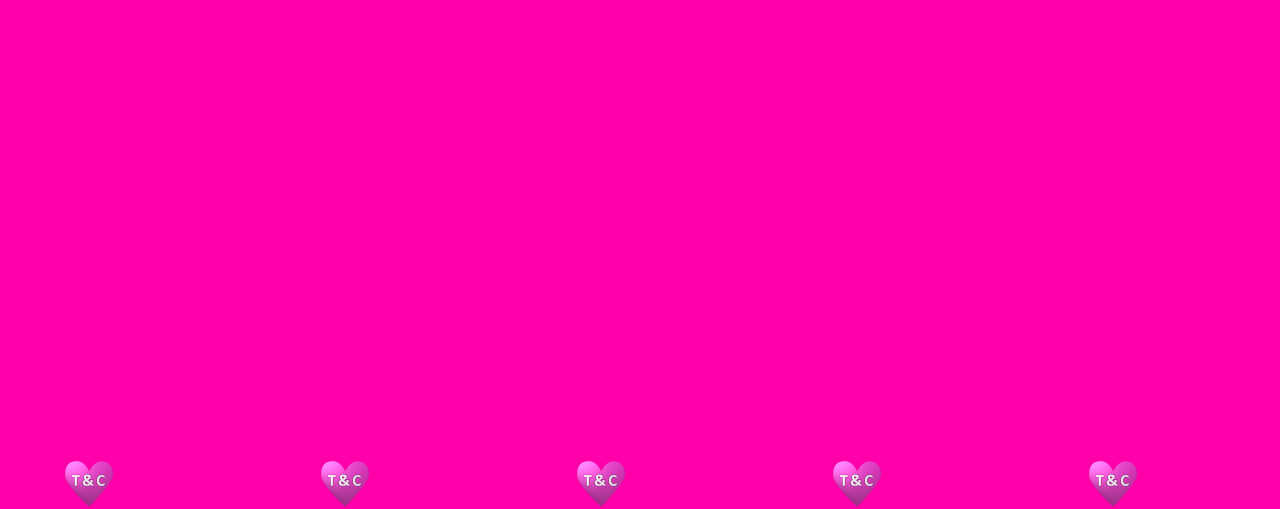
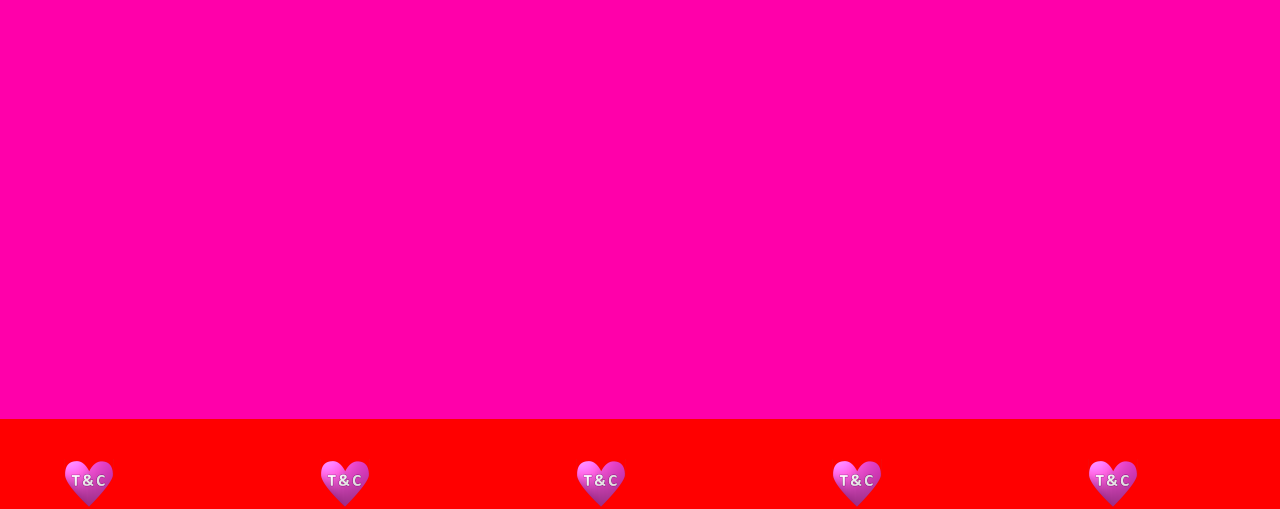
Before and after one commit to deft-one/Valentine, a plain HTML site: page index.html in a window 1280 px wide. Shown: the part 381-890 px from the top of the page. Drawn offline with Linux system fonts and the light colour scheme.

Commit message:
Update index.css

```diff
--- a/index.css
+++ b/index.css
@@ -2,7 +2,7 @@
   box-sizing: border-box;
   margin: 0;
   padding: 0;
-  background-color: rgb(255, 0, 170);
+  background-color: rgb(255, 0, 0);
 }
 
 body {
```
